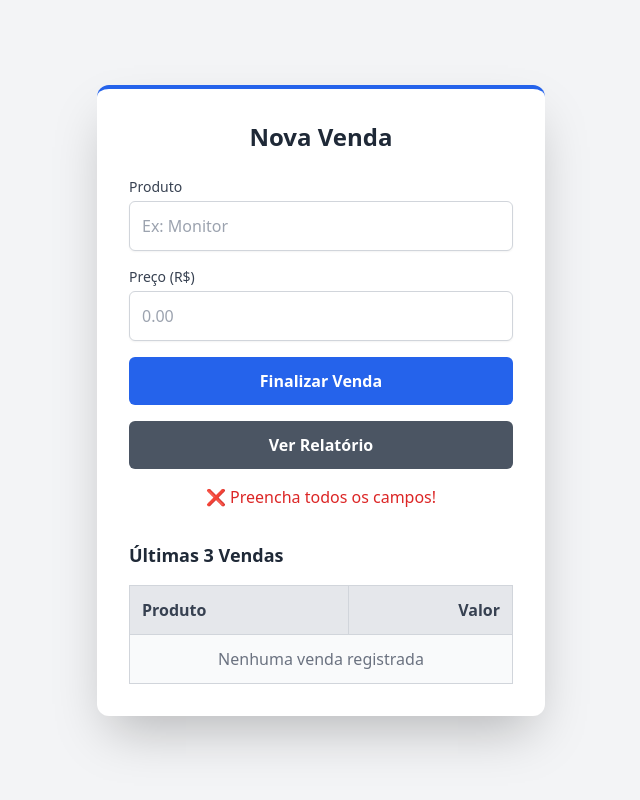
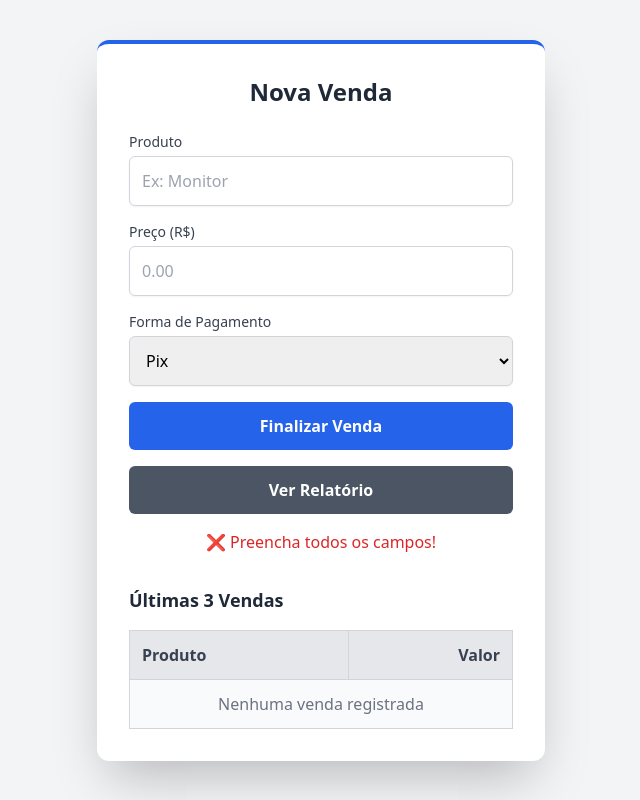
Before and after one commit to srcocoebolinha-hash/meu-sistema-vendas, a website: page index.html in a window 1280 px wide. Both pictures are taken after a click on the button "Finalizar Venda". Shown: the whole page, without its empty margins (319-959 px from the left). Drawn offline with nearby package versions, Linux system fonts and the light colour scheme.

Commit message:
Add files via upload

```diff
--- a/app.js
+++ b/app.js
@@ -15,6 +15,7 @@ mongoose.connect(process.env.MONGODB_URI || 'mongodb+srv://<hashdothithias>:<Mat
 const vendaSchema = new mongoose.Schema({
   produto: String,
   valor: Number,
+  formaPagamento: String, // Novo campo!
   data: { type: Date, default: Date.now }
 });
 
--- a/index.html
+++ b/index.html
@@ -20,6 +20,16 @@
             <div>
                 <label class="block text-sm font-medium text-gray-700">Preço (R$)</label>
                 <input type="number" id="valor" placeholder="0.00" class="mt-1 block w-full p-3 border border-gray-300 rounded-md shadow-sm focus:ring-blue-500 focus:border-blue-500">
+            </div>
+
+            <div>
+                <label class="block text-sm font-medium text-gray-700">Forma de Pagamento</label>
+                <select id="formaPagamento" class="mt-1 block w-full p-3 border border-gray-300 rounded-md shadow-sm focus:ring-blue-500 focus:border-blue-500">
+                    <option value="Pix">Pix</option>
+                    <option value="Cartão de Crédito">Cartão de Crédito</option>
+                    <option value="Cartão de Débito">Cartão de Débito</option>
+                    <option value="Dinheiro">Dinheiro</option>
+                </select>
             </div>
 
             <button onclick="vender()" class="w-full bg-blue-600 hover:bg-blue-700 text-white font-bold py-3 px-4 rounded-md transition duration-300 ease-in-out transform hover:scale-105">
@@ -74,11 +84,13 @@
         async function vender() {
             const produtoInput = document.getElementById('produto');
             const valorInput = document.getElementById('valor');
+            const formaPagamentoInput = document.getElementById('formaPagamento');
             const status = document.getElementById('status');
 
             const dadosVenda = {
                 produto: produtoInput.value,
-                valor: valorInput.value
+                valor: valorInput.value,
+                formaPagamento: formaPagamentoInput.value
             };
 
             if(!dadosVenda.produto || !dadosVenda.valor) {
@@ -106,6 +118,7 @@
 
                     produtoInput.value = "";
                     valorInput.value = "";
+                    formaPagamentoInput.value = "Pix";
                 }
             } catch (err) {
                 status.innerText = "❌ Erro ao conectar com servidor";
```
Also changed, not shown: relatorio.html (+2 -0 lines).
